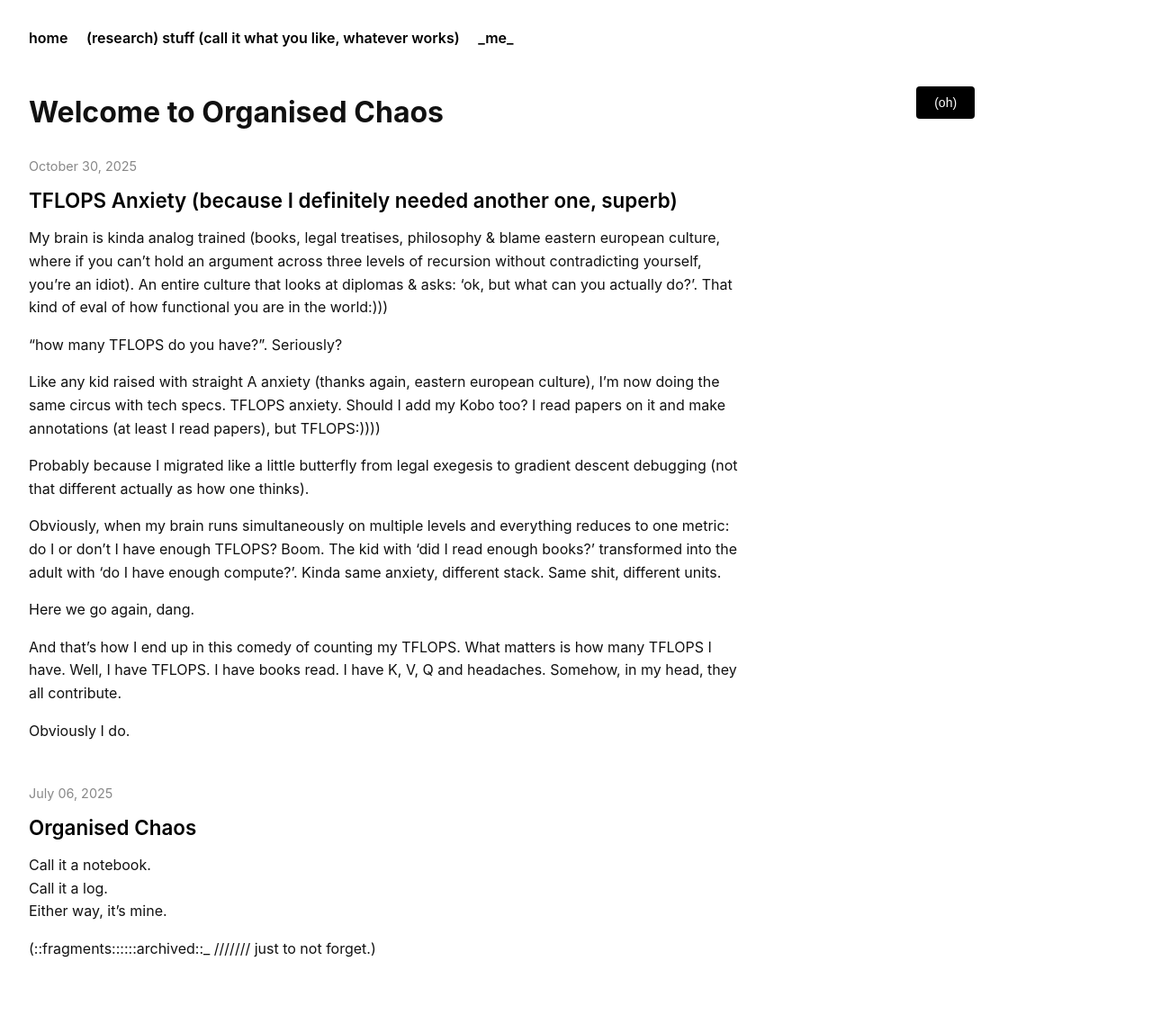
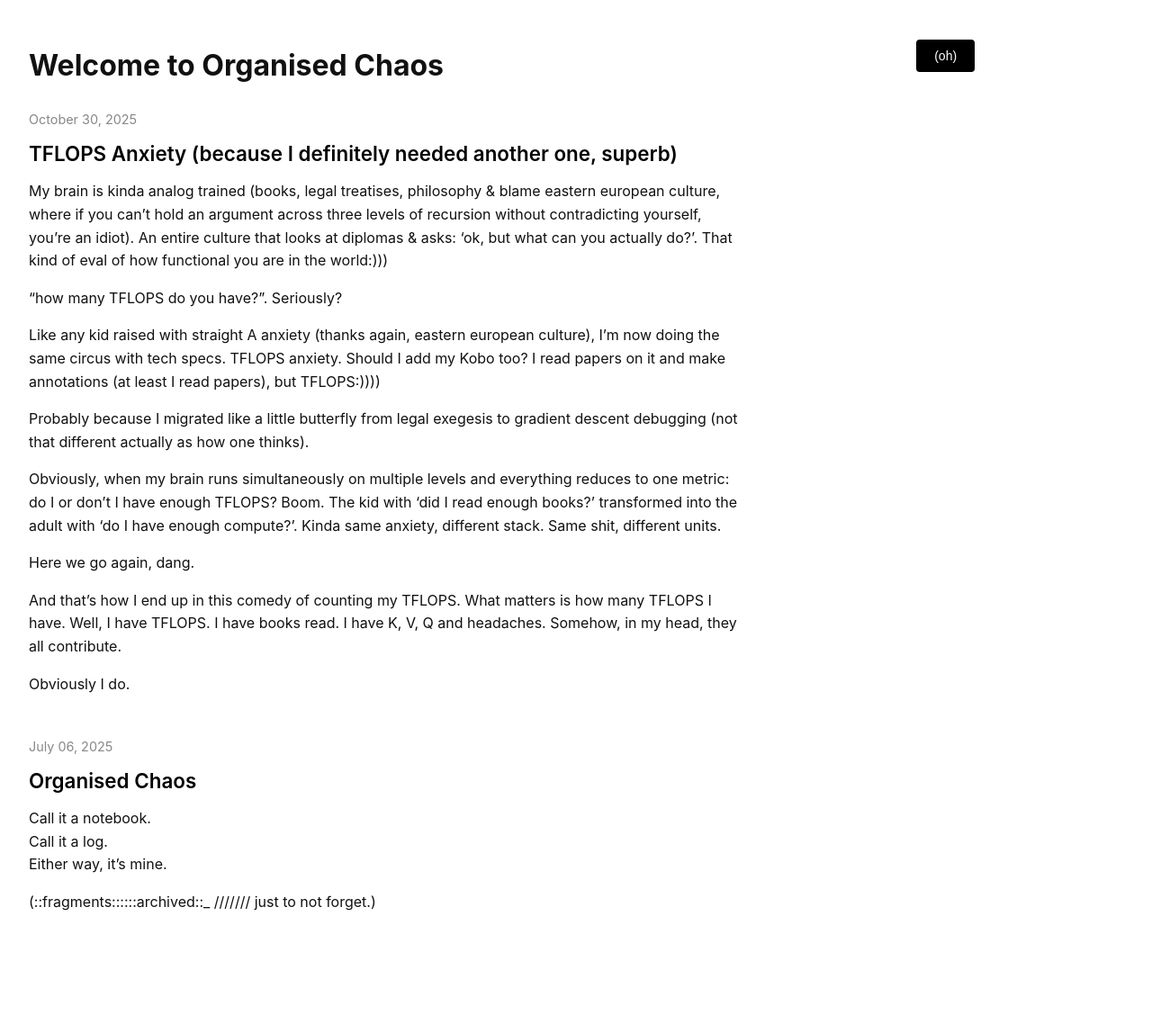
Before and after one commit to andreeabogdanovici/andreeabogdanovici.github.io, a Jekyll site: the page built from index.md, in a window 1280 px wide. Shown: the whole page at 90% size. Built offline with Jekyll 4.4.1, drawn with Linux system fonts in a browser that asks for light colours; after the commit the page ends 1096 px from its top, so only the background shows below that.

Commit message:
Remove navigation from home layout
Removed navigation links from the home layout.

```diff
--- a/_layouts/home.html
+++ b/_layouts/home.html
@@ -72,11 +72,6 @@
     </style>
   </head>
   <body>
-    <nav style="margin-bottom:2rem;">
-      <a href="/" style="margin-right:1rem; font-weight:600; color:#000; text-decoration:none;">home</a>
-      <a href="/writing/" style="margin-right:1rem; font-weight:600; color:#000; text-decoration:none;">(research) stuff (call it what you like, whatever works)</a>
-      <a href="/background/" style="font-weight:600; color:#000; text-decoration:none;">_me_</a>
-    </nav>
 
     <div class="content-wrapper">
       <div class="main-content">
```
